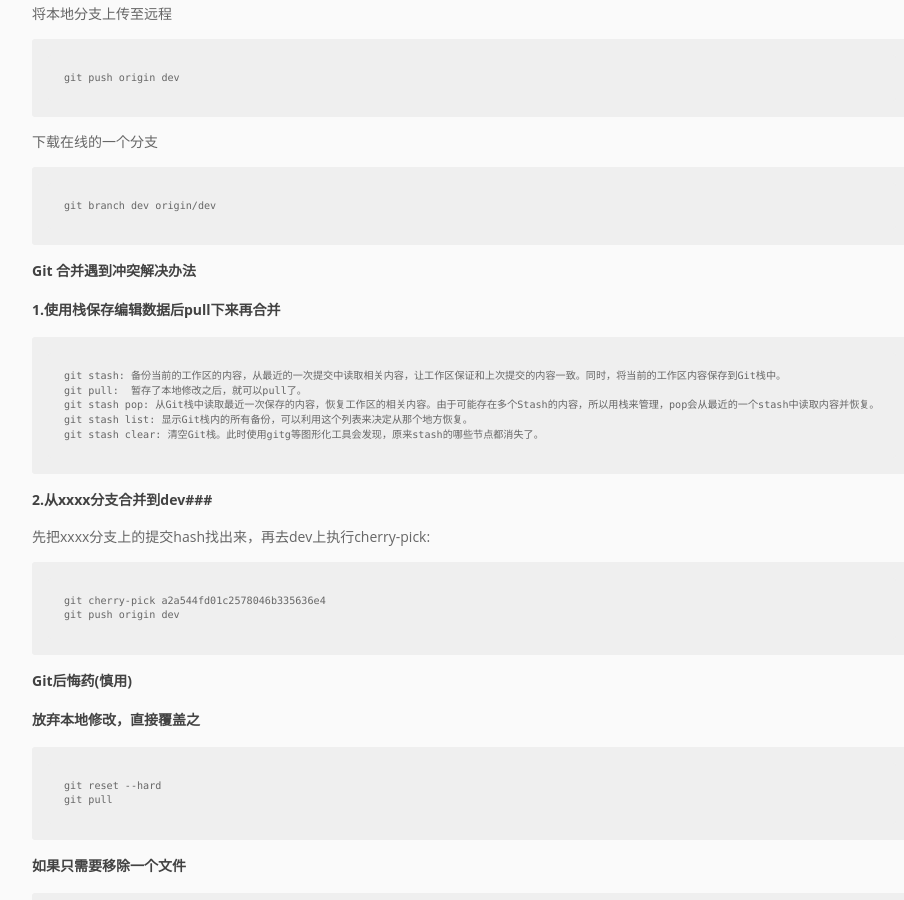
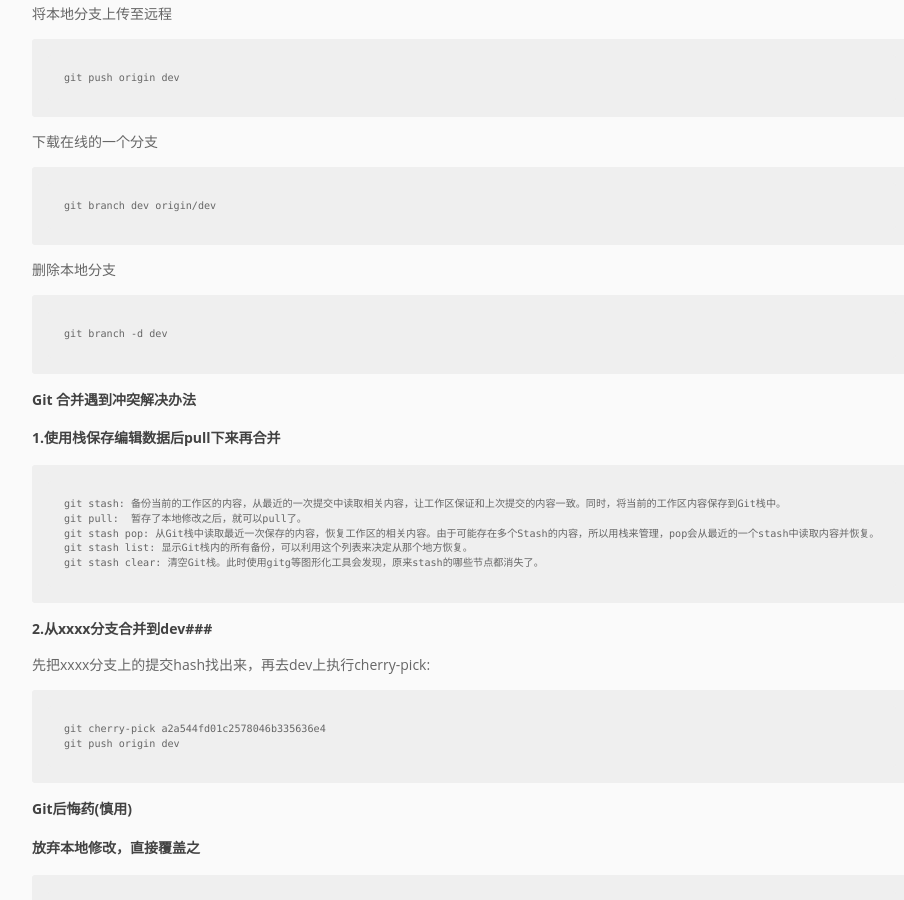
Before and after one commit to pingmalu/pingmalu.github.io, a Jekyll site: the page built from _posts/2015-12-10-Git日常笔记.md, in a window 1280 px wide and 900 px high, scrolled down 1309 px. Shown: the whole window, without its empty margins (168-1072 px from the left). Built offline with Jekyll 4.4.1, drawn with Linux system fonts in a browser that asks for light colours; Markdown is read by kramdown in place of the engine named in the settings.

Commit message:
Update 2015-12-10-Git日常笔记.md

```diff
--- a/_posts/2015-12-10-Git日常笔记.md
+++ b/_posts/2015-12-10-Git日常笔记.md
@@ -45,6 +45,10 @@ title: Git日常笔记
 下载在线的一个分支
 
     git branch dev origin/dev
+
+删除本地分支
+
+    git branch -d dev
 
 ## Git 合并遇到冲突解决办法 ##
 
```
